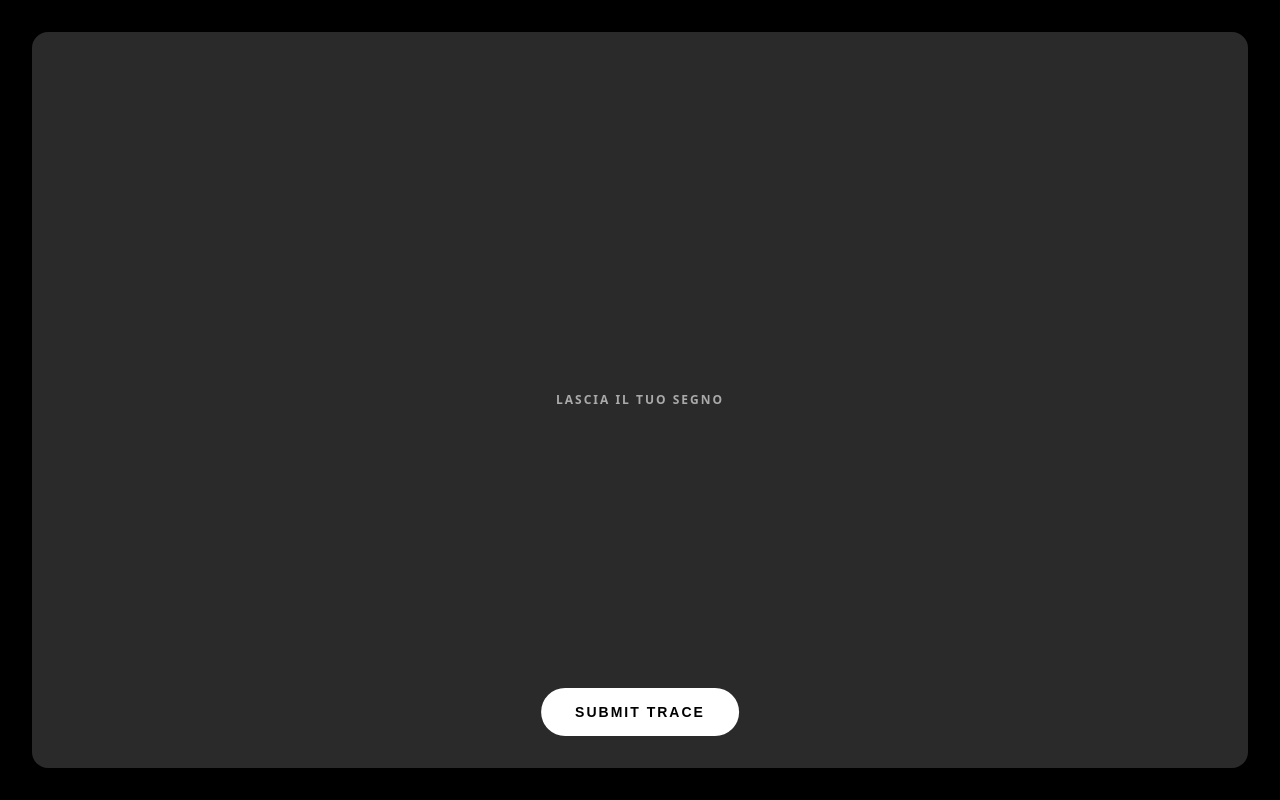
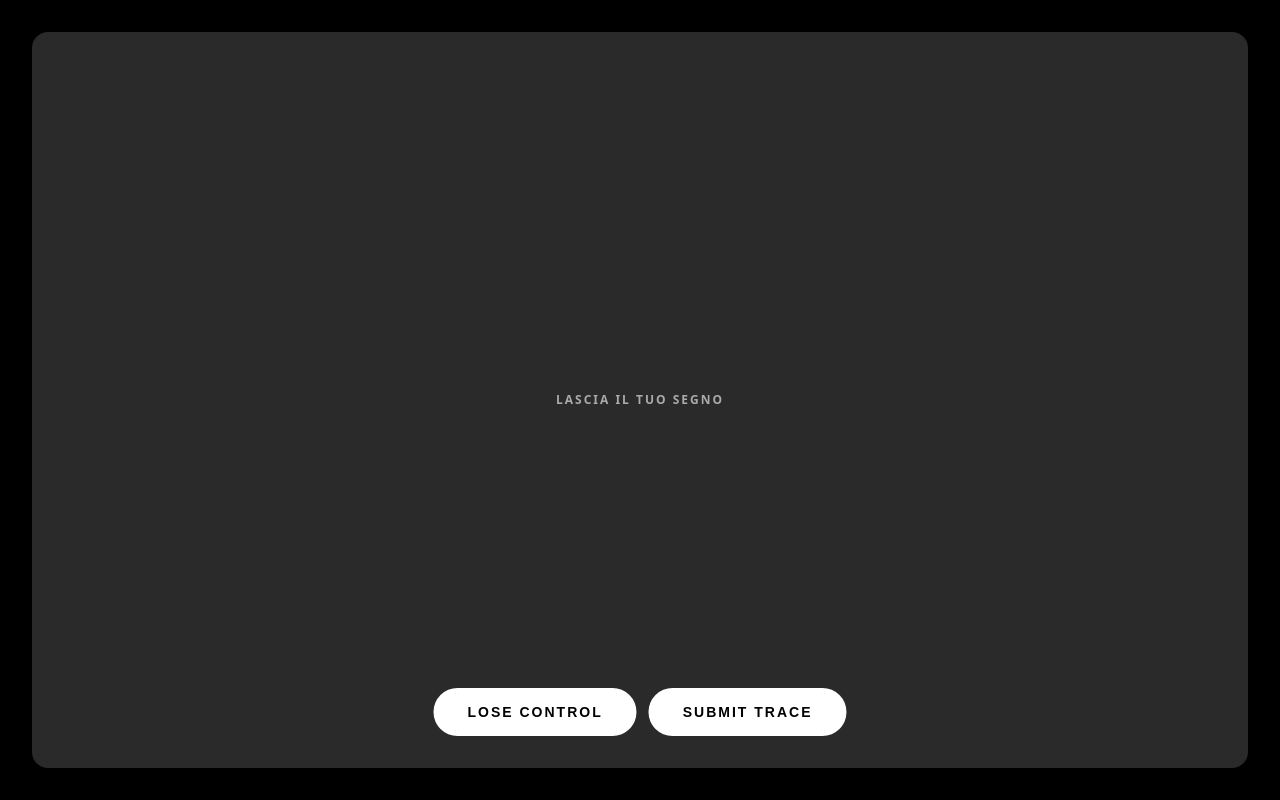
Before and after one commit to panlan8923/ARMA-CHRISTI, a SvelteKit app: page / in a window 1280 px wide. Shown: the part 800-1600 px from the top of the page. Built offline with nearby package versions, Linux system fonts and the light colour scheme.

Commit message:
Update +page.svelte (#10)

```diff
--- a/src/routes/+page.svelte
+++ b/src/routes/+page.svelte
@@ -6,6 +6,7 @@
 	import HeroLogo from '$lib/components/HeroLogo.svelte';
 
 	const CANVAS_FILL = '#2a2a2a';
+	const LOSE_CONTROL_STROKE_SCALE = 0.35;
 
 	let canvas: HTMLCanvasElement;
 	let drawSection: HTMLElement;
@@ -15,6 +16,8 @@
 	let drawing = false;
 	let lastX = 0;
 	let lastY = 0;
+	let lastMouseX = 0;
+	let lastMouseY = 0;
 	let hasUnsavedChanges = false;
 	let isSubmitting = false;
 
@@ -22,6 +25,11 @@
 	let hasStartedDrawing = $state(false);
 	let submitLabel = $state('submit trace');
 	let submitDisabled = $state(false);
+	let loseControl = $state(false);
+
+	function toggleLoseControl() {
+		loseControl = !loseControl;
+	}
 
 	function resizeCanvas() {
 		const ctx = canvas.getContext('2d');
@@ -48,6 +56,8 @@
 		hasStartedDrawing = true;
 		lastX = pos.x;
 		lastY = pos.y;
+		lastMouseX = pos.x;
+		lastMouseY = pos.y;
 		hasUnsavedChanges = true;
 	}
 
@@ -64,6 +74,18 @@
 		const ctx = canvas.getContext('2d');
 		if (!ctx) return;
 
+		const deltaX = pos.x - lastMouseX;
+		const deltaY = pos.y - lastMouseY;
+		lastMouseX = pos.x;
+		lastMouseY = pos.y;
+
+		const drawX = loseControl
+			? lastX - deltaX * LOSE_CONTROL_STROKE_SCALE
+			: pos.x;
+		const drawY = loseControl
+			? lastY - deltaY * LOSE_CONTROL_STROKE_SCALE
+			: pos.y;
+
 		const jitter = 10;
 		const offsetX = (Math.random() - 0.5) * jitter;
 		const offsetY = (Math.random() - 0.5) * jitter;
@@ -74,14 +96,14 @@
 		ctx.lineJoin = 'round';
 		ctx.beginPath();
 		ctx.moveTo(lastX, lastY);
-		ctx.lineTo(pos.x + offsetX, pos.y + offsetY);
+		ctx.lineTo(drawX + offsetX, drawY + offsetY);
 		ctx.stroke();
 
 		for (let i = 0; i < 8; i += 1) {
 			ctx.beginPath();
 			ctx.arc(
-				pos.x + (Math.random() - 0.5) * 24,
-				pos.y + (Math.random() - 0.5) * 24,
+				drawX + (Math.random() - 0.5) * 24,
+				drawY + (Math.random() - 0.5) * 24,
 				Math.random() * 2,
 				0,
 				Math.PI * 2
@@ -90,8 +112,8 @@
 			ctx.fill();
 		}
 
-		lastX = pos.x;
-		lastY = pos.y;
+		lastX = drawX;
+		lastY = drawY;
 	}
 
 	function startDrawingTouch(e: TouchEvent) {
@@ -208,7 +230,24 @@
 		>
 			Lascia il tuo segno
 		</p>
-		<button id="submitBtn" onclick={submitTrace} disabled={submitDisabled}>{submitLabel}</button>
+		<div class="draw-actions">
+			<button
+				type="button"
+				class="draw-action-btn"
+				class:draw-action-btn--active={loseControl}
+				onclick={toggleLoseControl}
+			>
+				lose control
+			</button>
+			<button
+				id="submitBtn"
+				class="draw-action-btn"
+				onclick={submitTrace}
+				disabled={submitDisabled}
+			>
+				{submitLabel}
+			</button>
+		</div>
 	</div>
 </section>
 
@@ -328,12 +367,19 @@
 		opacity: 0;
 	}
 
-	#submitBtn {
+	.draw-actions {
 		position: absolute;
 		left: 50%;
 		bottom: 32px;
 		transform: translateX(-50%);
 		z-index: 1;
+		display: flex;
+		flex-wrap: wrap;
+		justify-content: center;
+		gap: 12px;
+	}
+
+	.draw-action-btn {
 		background: white;
 		color: black;
 		border: none;
@@ -344,6 +390,17 @@
 		letter-spacing: 2px;
 		text-transform: uppercase;
 		cursor: pointer;
+	}
+
+	.draw-action-btn--active {
+		background: black;
+		color: white;
+		outline: 2px solid white;
+	}
+
+	.draw-action-btn:disabled {
+		opacity: 0.6;
+		cursor: not-allowed;
 	}
 
 	.navBtn {
```
